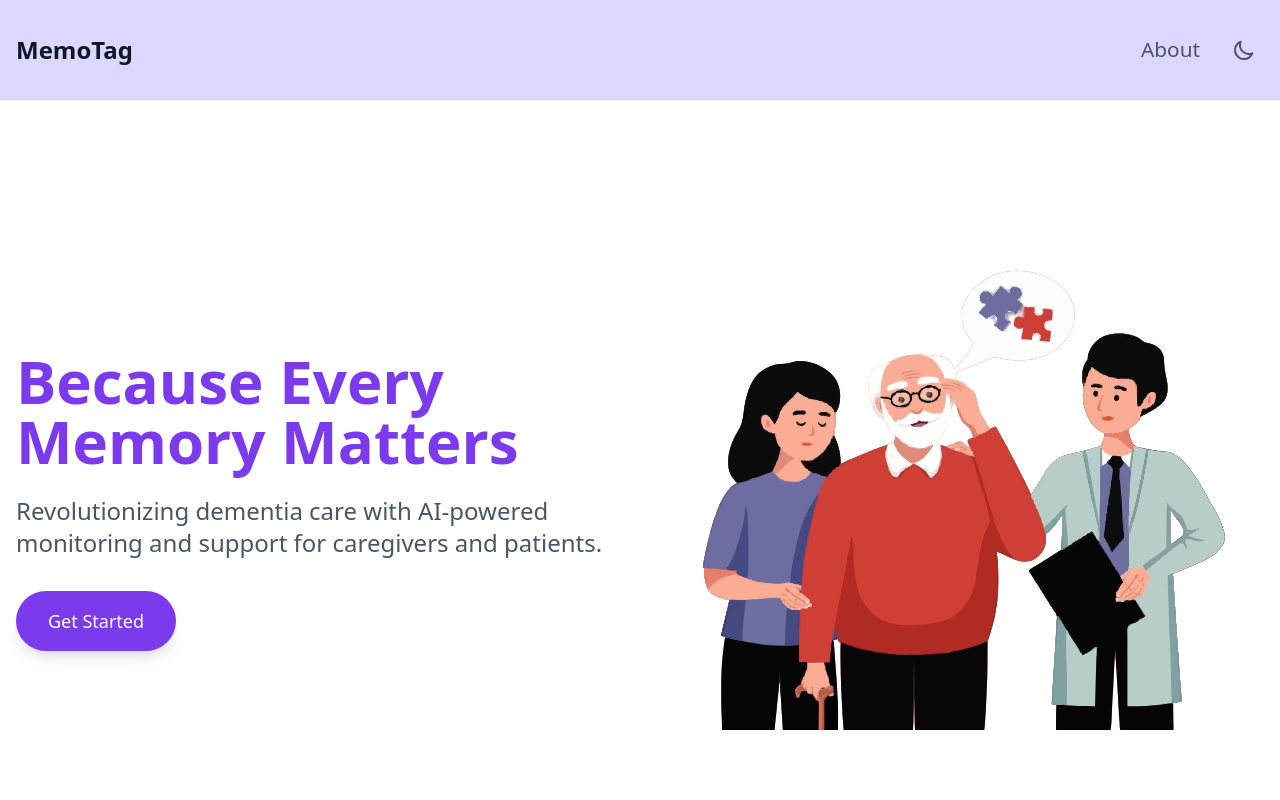
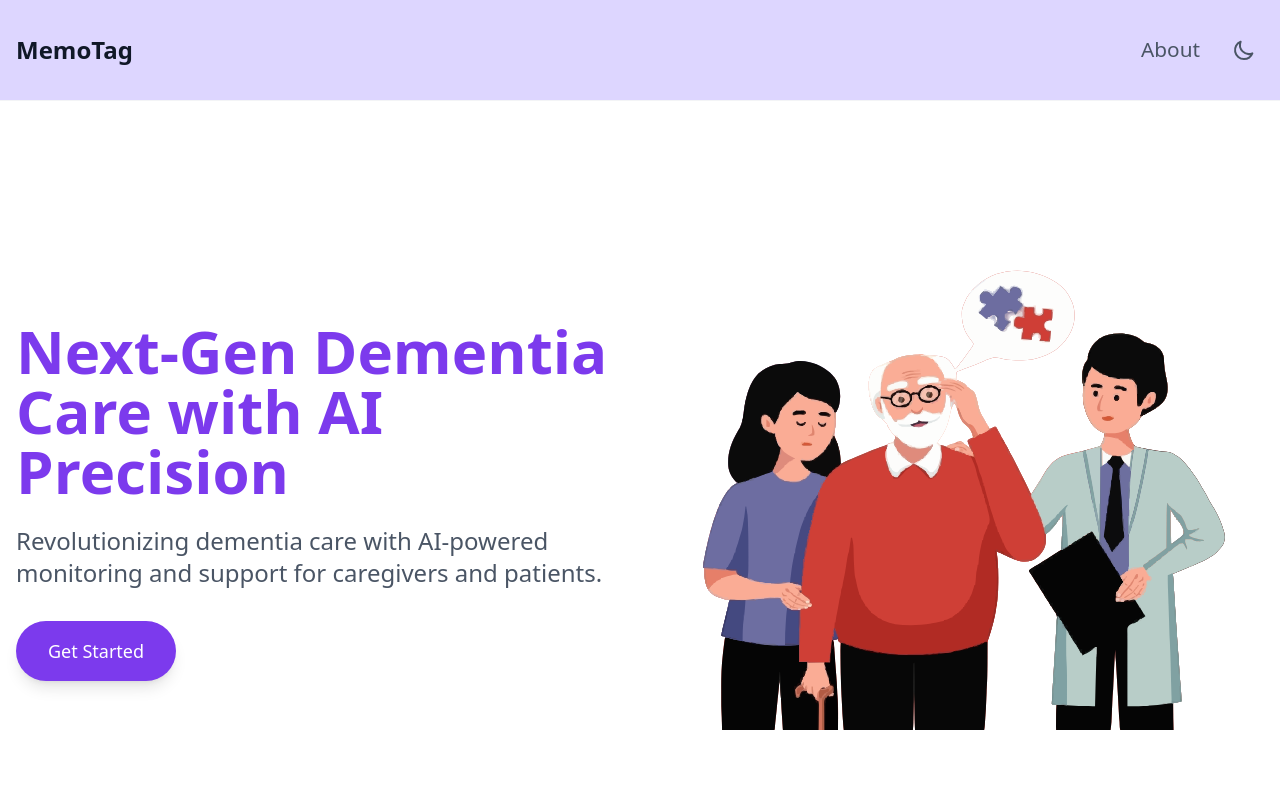
Before and after one commit to snehasahu7/memotag, a React (Vite) app in the folder Frontend/: page / in a window 1280 px wide. Shown: the top 800 px of the page. Built offline with nearby package versions, Linux system fonts and the light colour scheme; no server answers.

Commit message:
Hero updated

```diff
--- a/Frontend/src/components/Hero.jsx
+++ b/Frontend/src/components/Hero.jsx
@@ -15,7 +15,7 @@ const Hero = ({darkmode, setdarkmode}) => {
               transition={{ duration: 0.5 }}
               className={darkmode?"text-4xl md:text-7xl lg:text-6xl font-bold mb-6 text-[#D6CBFF]":"text-4xl md:text-7xl lg:text-6xl font-bold mb-6 text-[#7c3aed]"}
             >
-              Because Every Memory Matters
+              Next-Gen Dementia Care with AI Precision
             </motion.h1>
             <motion.p
               initial={{ opacity: 0, y: 20 }}
```
